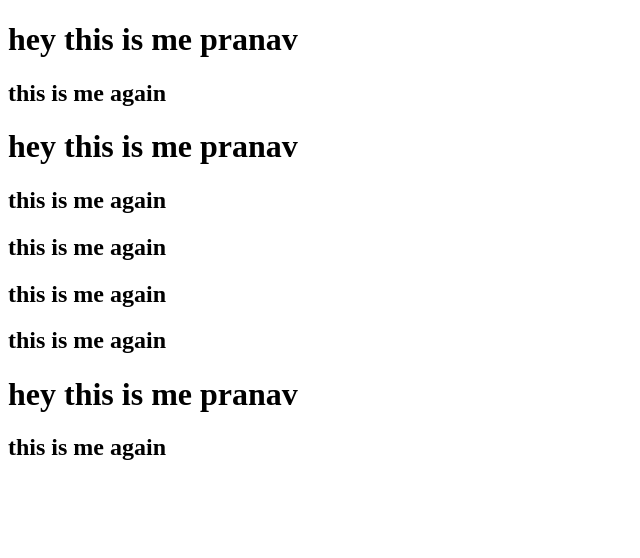
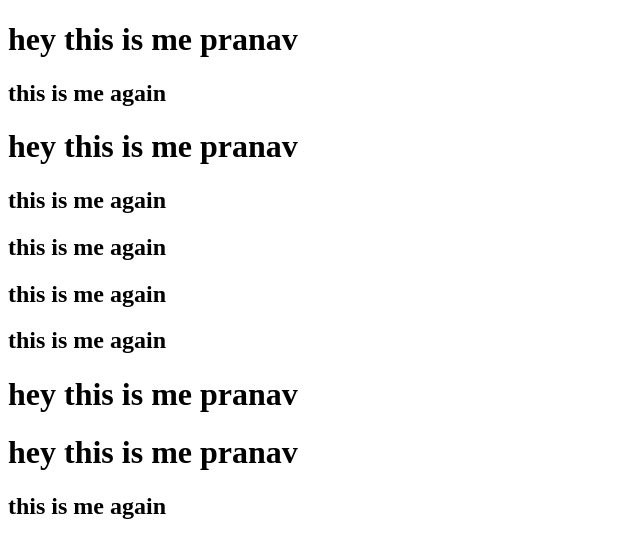
Before and after one commit to Pranav-Busy/assignment-8, a plain HTML site: page index.html in a window 1280 px wide. Shown: the whole page, without its empty margins (0-640 px from the left). Drawn offline with Linux system fonts and the light colour scheme.

Commit message:
Update index.html

```diff
--- a/index.html
+++ b/index.html
@@ -12,6 +12,7 @@
     <h2>this is me again</h2>
     <h2>this is me again</h2>
     <h1> hey this is me pranav </h1>
+     <h1> hey this is me pranav </h1>
     <h2>this is me again</h2>
 </head>
 <body>
```
